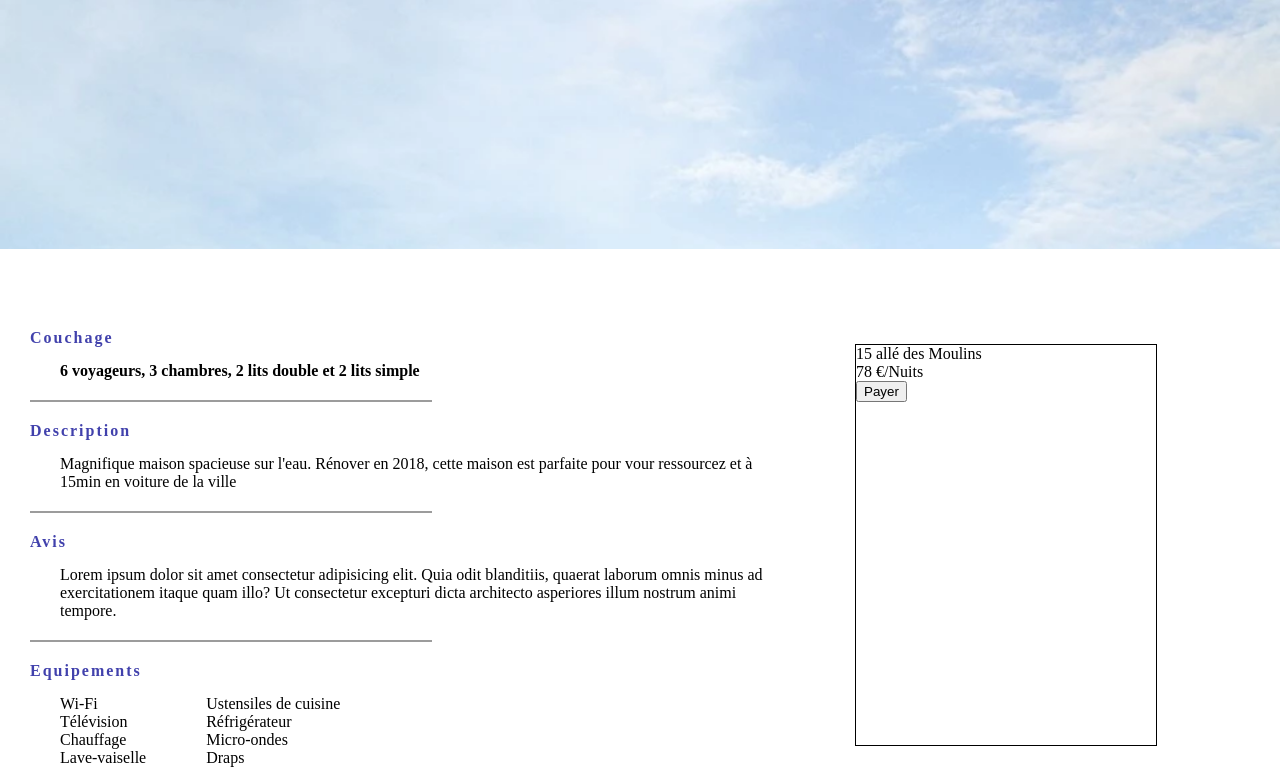
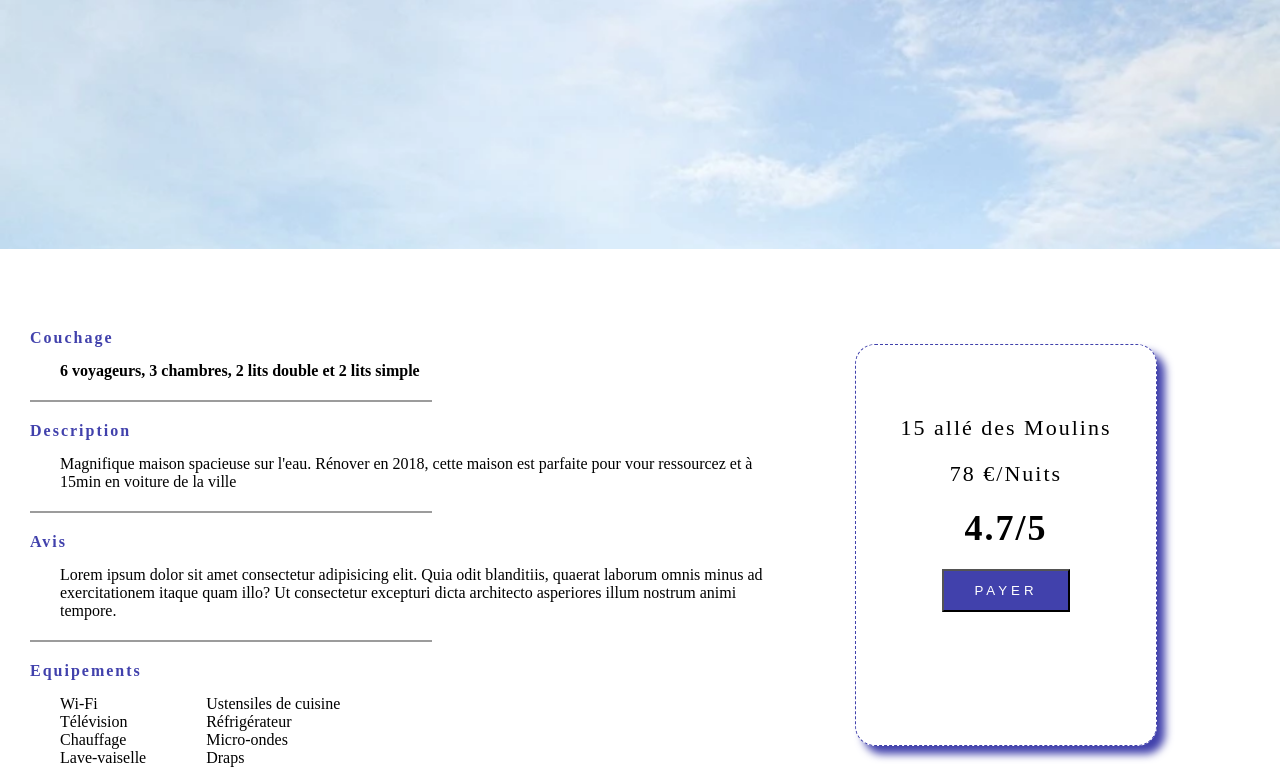
Before and after one commit to tomynov/Airbnb_Aqua, a PHP site: page /bien.php in a window 1280 px wide. Shown: the part 225-992 px from the top of the page. Run offline with PHP 8.4, Linux system fonts and the light colour scheme; some libraries are stand-ins or nearby versions.

Commit message:
pop_Up_achat

```diff
--- a/bien.php
+++ b/bien.php
@@ -42,15 +42,30 @@
             </div>
         </section>
 
+        <div class="overlay" id="overlayModal">
+
+        </div>
+
+        <!-- Fenêtre Pop-up -->
+        <div class="modal_login" id="modalLogin">
+            <p>
+                Achat effectué
+            </p>
+            <button id="btn_popUp">Retour</button>
+        </div>
+
         <section class="achat_bien">
-            <div class="adresse">
+            <div id="adresse" class="block_bien_achat">
                 <p>15 allé des Moulins</p>
             </div>
-            <div class="prix_bien">
+            <div id="prix_bien" class="block_bien_achat">
                 <p>78 €/Nuits </p>
             </div>
-            <div class="achat">
-                <button>Payer</button>
+            <div id="Note" class="block_bien_achat">
+                <p>4.7/5 </p>
+            </div>
+            <div class="paye_bien" id="loginBtn">
+                <button class="btn_paye">Payer</button>
             </div>
         </section>
 
--- /dev/null
+++ b/biens.php
@@ -0,0 +1 @@
+<?php include("inc/header.inc.php"); ?>
--- a/css/style.css
+++ b/css/style.css
@@ -277,13 +277,90 @@ main{
     width: 300px;
     height: 400px;
     margin: 15px;
-    border: black solid 1px;
+    border: rgb(65, 65, 172) dashed 1px;
+    border-radius: 20px;
+    box-shadow: rgb(65, 65, 172) 8px 8px 8px;
+    justify-content: center;
+    align-items: center;
+}
+
+.block_bien_achat{
+    text-align: center;
+    letter-spacing: 2px;
+    font-size: 22px;
+    margin-top: 20px;
+}
+
+#adresse{
+    margin-top: 70px;
+}
+
+#Note{
+    font-weight: bold;
+    font-size: 36px;
+}
+
+.btn_paye{
+    letter-spacing: 4px;
+    text-transform: uppercase;
+    text-align: center;
+    background-color: rgb(65, 65, 172);
+    color: white;
+    padding: 12px 30px;
+    display: block;
+    margin : auto;
+    margin-top: 20px;
+}
+
+.modal_login{
+    font-weight: bold;
+    position: fixed;
+    top:-999px;
+    left:45%;
+    padding: 40px;
+    width: 400px;
+    height: 200px;
+    /* border: 2px black double; */
+    background: white;
+    box-shadow: 3px 3px 10px #4e33e6;
+    text-align: center;
+    transform: translate(-50%, -50%);
+    /* display: none; Ne s'affiche plus sur la page */
+    /* background-position: center center; */
+    transition: 1s all;
+}
+
+.overlay{
+    position: fixed;
+    width: 100%;
+    height: 100%;
+    top: 0%;
+    left:0%;
+    display: none;
+}
+
+.overlay.is-open{
+    display: non;
+}
+
+#btn_popUp{
+    letter-spacing: 4px;
+    text-transform: uppercase;
+    text-align: center;
+    background-color: rgb(65, 65, 172);
+    color: white;
+    padding: 12px 30px;
+    display: block;
+    margin : auto;
+    margin-top: 20px;
 }
 
 .block_map_bien{
     width: 100%;
     margin-top: 90px;
 }
+
+
 
 
 /*------------------------------------------------------
--- a/inc/header.inc.php
+++ b/inc/header.inc.php
@@ -8,7 +8,7 @@
         <script src="https://kit.fontawesome.com/782e7c6869.js" crossorigin="anonymous"></script>
         <title>Aquabnb</title>
         <link rel="stylesheet" href="css/style.css">
-        <script src="../js/main.js" async> </script>
+        <script src="js/main.js" async> </script>
     </head>
 
      <?php
--- a/js/main.js
+++ b/js/main.js
@@ -0,0 +1,27 @@
+/*------------------------------------------------------
+                PAGE BIEN
+------------------------------------------------------*/
+
+let loginBtn = document.getElementById('loginBtn');
+
+//Declaration de la modal
+let modalLogin = document.getElementById('modalLogin');
+let overlayModal = document.getElementById('overlayModal');
+
+// Event au click du bouton
+loginBtn.addEventListener('click', function(){
+    // modalLogin.innerHTML = modalLogin;
+    modalLogin.style.display = "block";
+    modalLogin.style.top = "50%";
+    // overlayModal.style.display = "block";
+    overlayModal.classList.add('is-open');
+});
+
+let btn_popUp = document.getElementById('btn_popUp');
+
+btn_popUp.addEventListener('click', function(){
+    modalLogin.style.display = "none";
+    // modalLogin.style.left = "-999px";
+    // overlayModal.style.display = "none";
+    overlayModal.classList.remove('is-open');
+});
```
